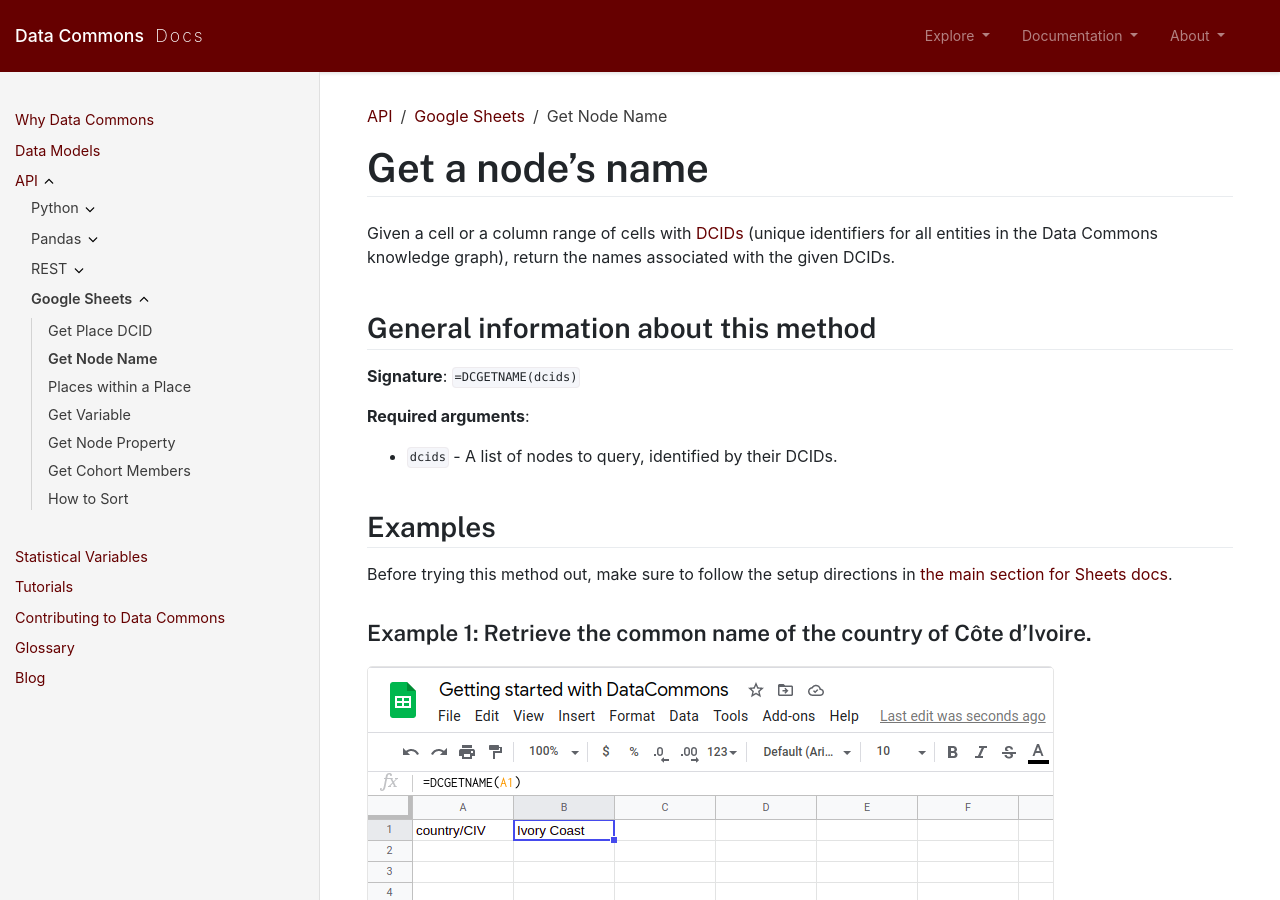
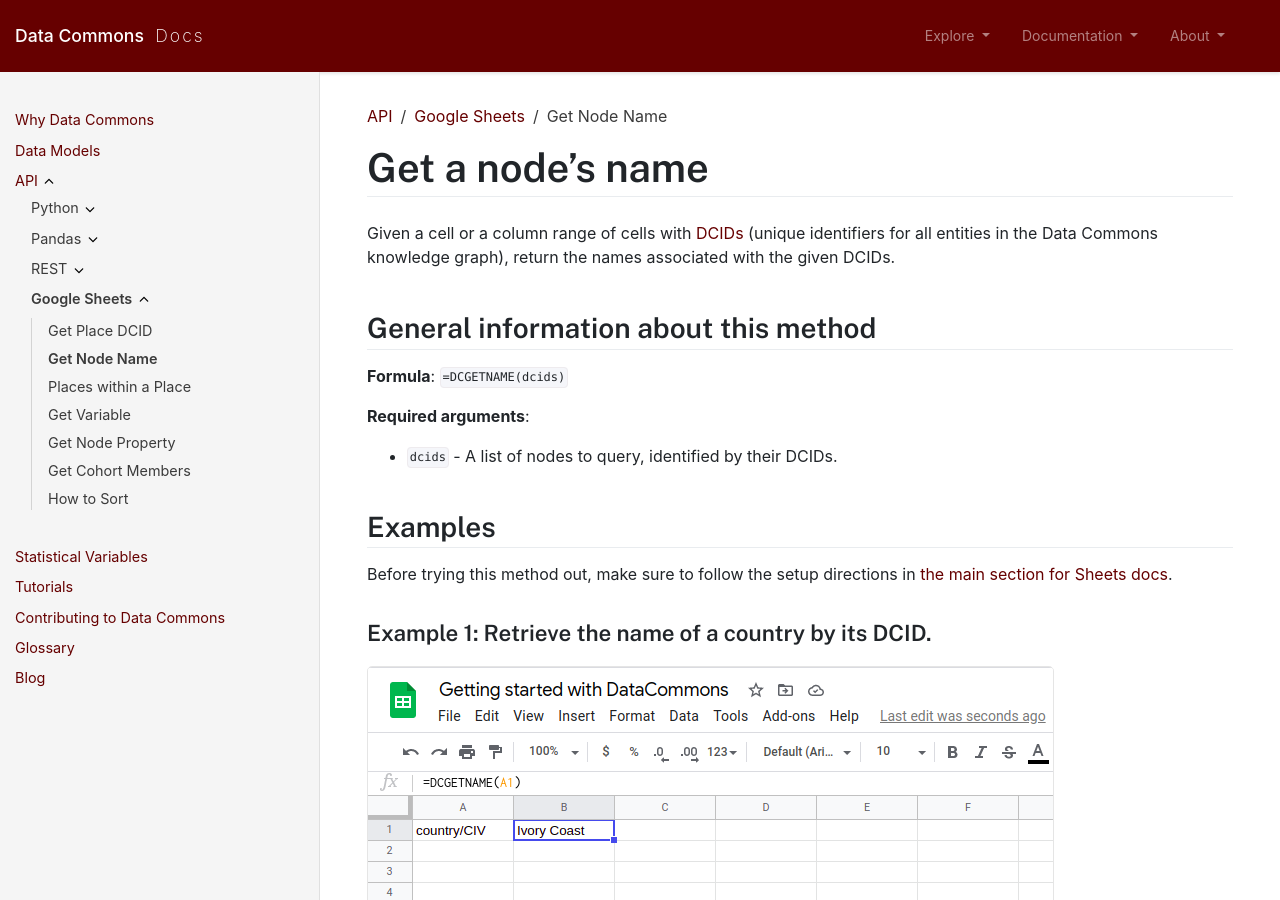
Before and after one commit to datacommonsorg/docsite, a Jekyll site: the page built from api/sheets/get_name.md, in a window 1280 px wide and 900 px high. Built offline with Jekyll 4.4.1, drawn with Linux system fonts in a browser that asks for light colours; comment, search, counter and statistics services are not loaded.

Commit message:
changes per review

```diff
--- a/api/sheets/get_name.md
+++ b/api/sheets/get_name.md
@@ -12,7 +12,7 @@
 
 ## General information about this method
 
-**Signature**: `=DCGETNAME(dcids)`
+**Formula**: `=DCGETNAME(dcids)`
 
 **Required arguments**:
 
@@ -22,7 +22,7 @@
 
 Before trying this method out, make sure to follow the setup directions in [the main section for Sheets docs](/api/sheets/index.html).
 
-### Example 1: Retrieve the common name of the country of Côte d'Ivoire.
+### Example 1: Retrieve the name of a country by its DCID.
 
 ![](/assets/images/sheets/sheets_get_name_cote_d_ivoire_cropped.png)
 
```
